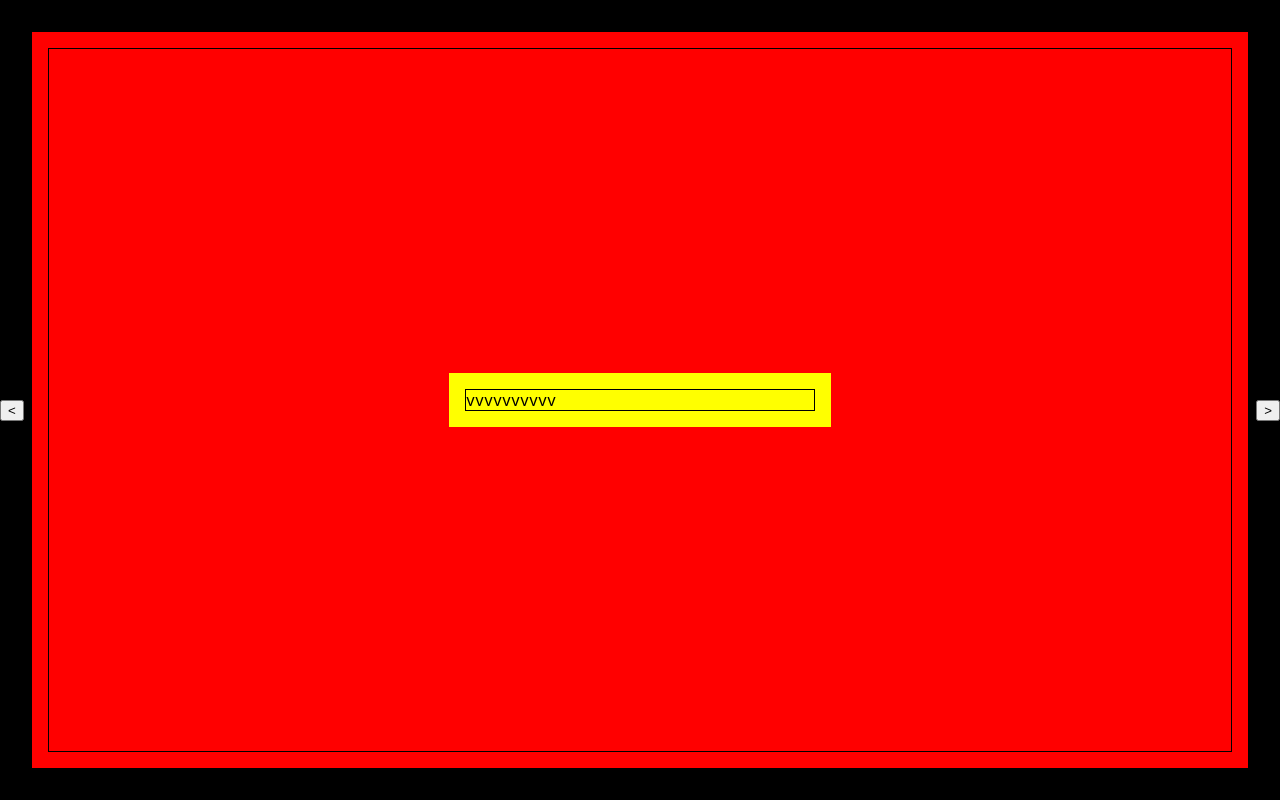
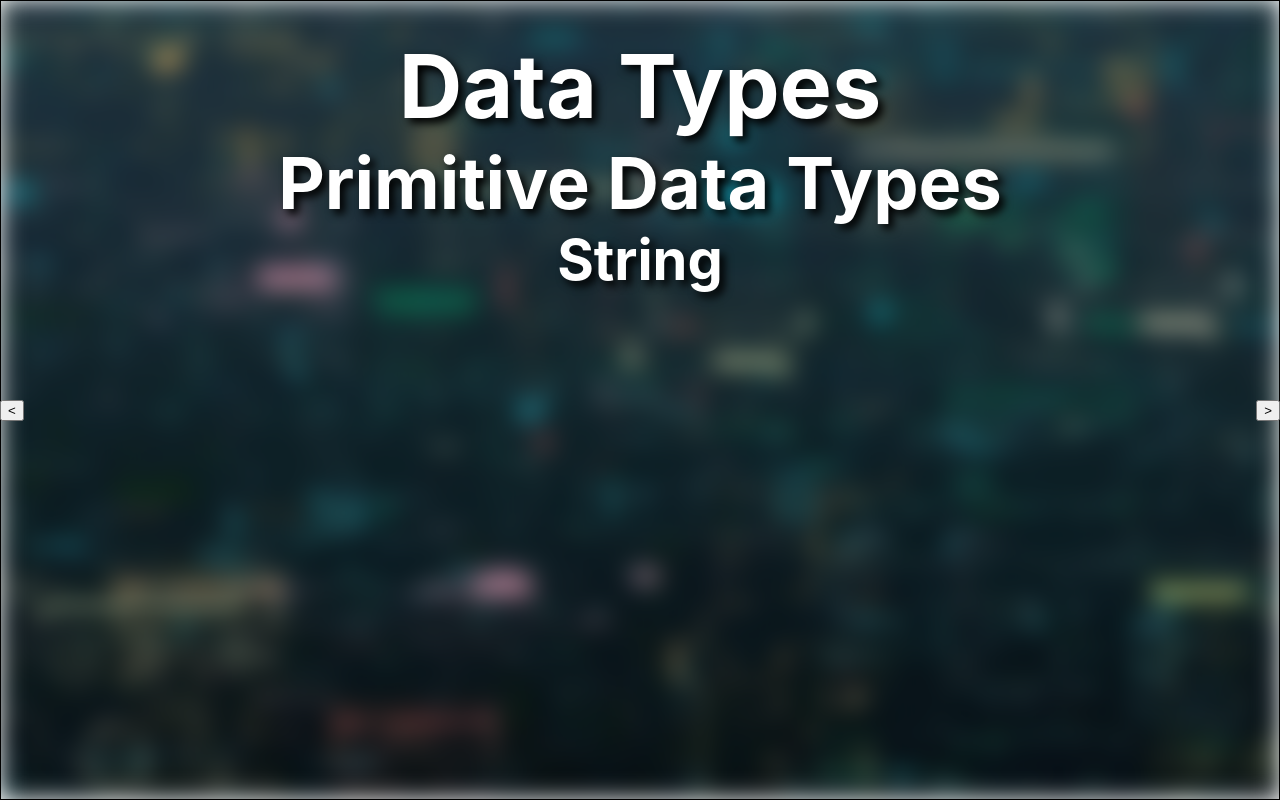
Before and after one commit to Ekimoth/js-lesson-plan, a React (Vite) app: page / in a window 1280 px wide. Built offline with nearby package versions, Linux system fonts and the light colour scheme.

Commit message:
added background and whole bunch of stuff

```diff
--- a/src/App.tsx
+++ b/src/App.tsx
@@ -23,6 +23,18 @@ const Div = styled.div`
   position: relative;
   width: 100vw;
   height: 100vh;
+  overflow: hidden;
+`;
+
+const BlurredBackground = styled.div`
+  background-image: url('/src/img/schemytrio.jpg');
+  background-color-alpha: 0.5;
+  filter: blur(12px);
+  position: absolute;
+  top: 0;
+  right: 0;
+  bottom: 0;
+  left: 0;
 `;
 
 function App() {
@@ -51,7 +63,10 @@ function App() {
   return (
     <>
       <Div>
-        <Slide ref={slideRef} slides={slides} />
+        <BlurredBackground />
+        <div style={{ position: 'absolute', top: 0, left: 0, right: 0, bottom: 0 }}>
+          <Slide ref={slideRef} slides={slides} />
+        </div>
       </Div>
       <Button float="left" onClick={onPrev}>{'<'}</Button>
       <Button float="right" onClick={onNext}>{'>'}</Button>
--- a/src/components/InnerSlide/InnerSlide.tsx
+++ b/src/components/InnerSlide/InnerSlide.tsx
@@ -1,4 +1,4 @@
-import { forwardRef } from 'react';
+import { ElementType, forwardRef } from 'react';
 import styled from 'styled-components';
 
 // hooks
@@ -8,16 +8,16 @@ import useSlides, { SlideObject } from 'hooks/useSlides';
 import { RefProps } from '../Slide';
 
 interface TopContainerProps {
-  backgroundColor: string;
   fullScreen: boolean;
 }
 
 const TopContainer = styled.div<TopContainerProps>`
-  ${({ backgroundColor, fullScreen }) => `
-    display: block;
+  ${({ fullScreen }) => `
+    display: grid;
     grid-template-rows: auto 1fr;
-    padding: 1em;
-    background-color: ${backgroundColor};
+    min-height: 1em;
+    min-width: 1em;
+    border: 1px solid black;
     position: relative;
 
     ${fullScreen ?
@@ -26,10 +26,29 @@ const TopContainer = styled.div<TopContainerProps>`
         height: 100%;
       ` : ''
     }
+
+    flex-grow: .00001;
+    flex-shrink: .00001;
+    transition: all 0.5s;
   `}
 `;
 
-const Headers = styled.div``;
+const Headers = styled.div`
+  display: flex;
+  justify-content: center;
+  align-items: center;
+  flex-direction: column;
+  margin: 2em 0;
+  color: white;
+
+  ${[1, 2, 3, 4, 5, 6].map((n) => `
+    h${n} {
+      margin: 0;
+      font-size: ${6.5 - n}em;
+      text-shadow: 5px 5px 8px #000;
+    }
+  `)}
+`;
 
 export enum InnerSlideOrientation {
   COLUMN = 'column',
@@ -51,8 +70,7 @@ const Content = styled.div<ContentContainerProps>`
     flex-wrap: wrap;
 
     flex-direction: ${orientation};
-    border: 1px solid black;
-    min-width: 350px;
+    min-width: 27em;
   `}
 `;
 
@@ -68,26 +86,52 @@ interface Props {
   slide: SlideObject;
   orientation: InnerSlideOrientation;
   fullScreen?: boolean;
+  startHeadingFrom: number;
 }
 
-const InnerSlide = forwardRef<RefProps, Props>(({ slide: { backgroundColor, innerSlides = [] }, orientation, fullScreen = false }, ref) => {
+const InnerSlide = forwardRef<RefProps, Props>((
+  {
+    slide: {
+      headers = [],
+      innerSlides = [],
+    },
+    orientation,
+    fullScreen = false,
+    startHeadingFrom,
+  },
+  ref
+) => {
   const { currentSlide, slideList, childRef } = useSlides(innerSlides, ref);
 
-  console.log('vvvv slideList', slideList);
+  return (
+    <TopContainer className="inner-slide top-container" fullScreen={fullScreen}>
+      <div>
+        {headers.length ? (
+          <Headers className="inner-slide headers">
+            {headers.map((header, i) => {
+              if (!header) {
+                return null;
+              }
 
-  return (
-    <TopContainer className="inner-slide top-container" backgroundColor={backgroundColor} fullScreen={fullScreen}>
-      <Headers className="inner-slide headers" />
+              const Tag = `h${startHeadingFrom + i}` as ElementType;
+              return <Tag key={i}>{header}</Tag>;
+            })}
+          </Headers>
+        ) : null}
+      </div>
+      <div>
         <Content className="inner-slide content" orientation={orientation}>
           {slideList.length ? slideList.map((innerSlide, i) => (
             <InnerSlide
               key={i}
               slide={innerSlide}
               orientation={invertOrientation(orientation)}
+              startHeadingFrom={startHeadingFrom + 1}
               {...(innerSlide === currentSlide ? { ref: childRef } : {})}
             />
-        )) : <div>vvvvvvvvvv</div>}
+          )) : <div></div>}
         </Content>
+      </div>
     </TopContainer>
   );
 });
--- a/src/components/Slide/Slide.tsx
+++ b/src/components/Slide/Slide.tsx
@@ -7,17 +7,9 @@ import InnerSlide, { InnerSlideOrientation } from 'components/InnerSlide';
 // hooks
 import useSlides, { SlideObject } from 'hooks/useSlides';
 
-interface ContainerProps {
-  backgroundColor?: string;
-}
-
-const Content = styled.div<ContainerProps>`
-  ${({ backgroundColor }) => `
-    background-color: ${backgroundColor || 'black'};
-    position: relative;
-    padding: 2em;
-    height: 100%;
-  `}
+const Content = styled.div`
+  position: relative;
+  height: 100%;
 `;
 
 export interface RefProps {
@@ -26,16 +18,22 @@ export interface RefProps {
 }
 
 interface Props {
-  backgroundColor?: string;
   slides: SlideObject[];
 }
 
-const Slide = forwardRef<RefProps, Props>(({ backgroundColor, slides }, ref) => {
-  const { currentSlide, childRef } = useSlides(slides, ref);
+const Slide = forwardRef<RefProps, Props>(({ slides }, ref) => {
+  const { currentSlide, childRef, key } = useSlides(slides, ref);
 
   return (
-    <Content className="slide" backgroundColor={backgroundColor}>
-      <InnerSlide key={currentSlide.backgroundColor} ref={childRef} slide={currentSlide} orientation={InnerSlideOrientation.ROW} fullScreen />
+    <Content className="slide">
+      <InnerSlide
+        key={key}
+        ref={childRef}
+        slide={currentSlide}
+        orientation={InnerSlideOrientation.ROW}
+        fullScreen
+        startHeadingFrom={1}
+      />
     </Content>
   );
 });
--- a/src/hooks/useSlides/innerHooks/useSlideSwitch.ts
+++ b/src/hooks/useSlides/innerHooks/useSlideSwitch.ts
@@ -30,7 +30,10 @@ const useSlideSwitch = (slides: SlideObject[]) => {
     return false;
   }, [hasPrev]);
 
-  return useMemo(() => [{ currentSlide, slideList }, { gotoNext, gotoPrev }] as const, [currentSlide, slideList, gotoNext, gotoPrev]);
+  return useMemo(() =>
+    [{ currentSlide, slideList, key: index }, { gotoNext, gotoPrev }] as const,
+    [currentSlide, slideList, index, gotoNext, gotoPrev]
+  );
 };
 
 export default useSlideSwitch;
--- a/src/hooks/useSlides/types.ts
+++ b/src/hooks/useSlides/types.ts
@@ -1,4 +1,4 @@
 export interface SlideObject {
-  backgroundColor: string;
+  headers?: string[];
   innerSlides?: SlideObject[];
 }
--- a/src/hooks/useSlides/useSlides.ts
+++ b/src/hooks/useSlides/useSlides.ts
@@ -12,7 +12,7 @@ export interface RefProps {
 }
 
 const useSlides = (slides: SlideObject[], selfRef: ForwardedRef<RefProps>) => {
-  const [{ currentSlide, slideList }, { gotoPrev, gotoNext }] = useSlide(slides);
+  const [{ currentSlide, slideList, key }, { gotoPrev, gotoNext }] = useSlide(slides);
 
   const childRef = useRef<RefProps>(null);
 
@@ -37,7 +37,7 @@ const useSlides = (slides: SlideObject[], selfRef: ForwardedRef<RefProps>) => {
     },
   }), [gotoPrev, gotoNext]);
 
-  return useMemo(() => ({ currentSlide, slideList, childRef }), [currentSlide, slideList, childRef]);
+  return useMemo(() => ({ currentSlide, slideList, childRef, key }), [currentSlide, slideList, key, childRef]);
 };
 
 export default useSlides;
--- a/src/payload/index.ts
+++ b/src/payload/index.ts
@@ -3,50 +3,22 @@ import { SlideObject } from 'hooks/useSlides';
 
 const slides: SlideObject[] = [
   {
-    backgroundColor: 'red',
+    headers: ['Data Types', 'Primitive Data Types', 'String'],
+  },
+  {
+    headers: ['Declaring and assigning a string variable'],
     innerSlides: [
       {
-        backgroundColor: 'yellow',
+        headers: ['String with single quotes'],
       },
       {
-        backgroundColor: 'green',
-        innerSlides: [
-          {
-            backgroundColor: 'orange',
-          },
-          {
-            backgroundColor: 'lightgray',
-            innerSlides: [
-              {
-                backgroundColor: 'darkgray',
-              },
-              {
-                backgroundColor: 'white',
-              },
-            ]
-          },
-          {
-            backgroundColor: 'skyblue',
-          },
-        ],
+        headers: ['String with double quotes'],
       },
       {
-        backgroundColor: 'blue',
-      },
-      {
-        backgroundColor: 'brown',
+        headers: ['String with template literal'],
       },
     ],
-  },
-  {
-    backgroundColor: 'yellow',
-  },
-  {
-    backgroundColor: 'green',
-  },
-  {
-    backgroundColor: 'blue',
-  },
+  }
 ];
 
 // const slides: SlideObject[] = [
```
Also changed, not shown: src/img/Schemytrio.jpg (added). Lines whose indentation alone changed are shown as unchanged.
